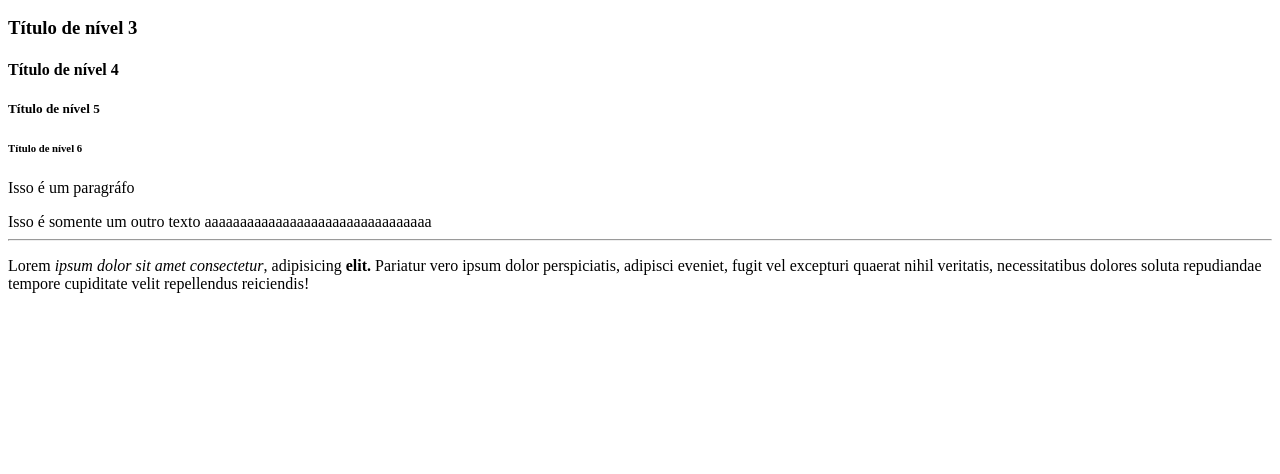
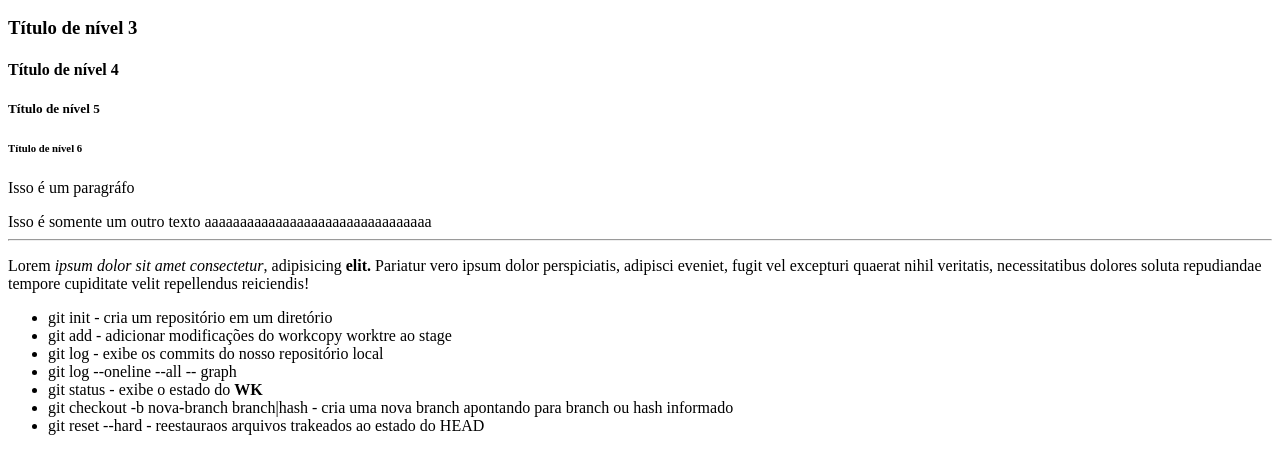
Before and after one commit to DomOliveira/web, a plain HTML site: page index.html in a window 1280 px wide. Shown: the part 96-570 px from the top of the page. Drawn offline with Linux system fonts and the light colour scheme.

Commit message:
completinho

```diff
--- a/index.html
+++ b/index.html
@@ -14,7 +14,15 @@
    <span>Isso é somente um outro texto</span><span> aaaaaaaaaaaaaaaaaaaaaaaaaaaaaaaa</span>
    <hr>
    <p>Lorem <em>ipsum dolor sit amet consectetur</em>, adipisicing <strong>elit.</strong> Pariatur vero ipsum dolor perspiciatis, adipisci eveniet, fugit vel excepturi quaerat nihil veritatis, necessitatibus dolores soluta repudiandae tempore cupiditate velit repellendus reiciendis!</p>
-
+    <ul>
+        <li>git init - cria um repositório em um diretório</li>
+        <li>git add - adicionar modificações do workcopy worktre ao stage</li>
+        <li>git log - exibe os commits do nosso repositório local</li>
+        <li> git log --oneline --all -- graph</li>
+        <li> git status - exibe o estado do <strong>WK</strong></li>
+        <li> git checkout -b nova-branch branch|hash - cria uma nova branch apontando para  branch ou hash informado</li>
+        <li> git reset --hard - reestauraos arquivos trakeados ao estado do HEAD</li>
+    </ul>
 </body>
 
 
```
